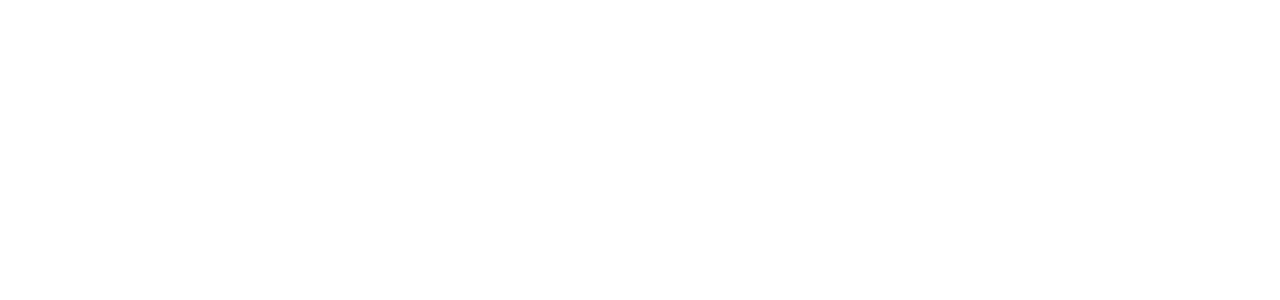
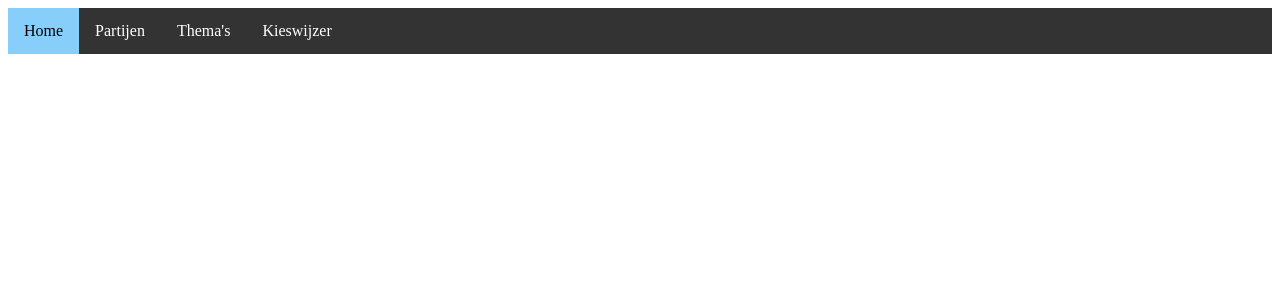
Before and after one commit to ps220812/Project3, a PHP site: page /home.php in a window 1280 px wide. Before the commit the part shown is empty. Shown: the top 300 px of the page. Run offline with PHP 8.4, Linux system fonts and the light colour scheme.

Commit message:
Web menu toegevoegd

```diff
--- a/WEB/css/style.css
+++ b/WEB/css/style.css
@@ -0,0 +1,30 @@
+ul {
+    list-style-type: none;
+    margin: 0;
+    padding: 0;
+    overflow: hidden;
+    background-color: #333;
+    position: sticky;
+  }
+
+  li {
+    float: left;
+  }
+
+  li a {
+    display: block;
+    color: white;
+    text-align: center;
+    padding: 14px 16px;
+    text-decoration: none;
+  }
+
+  li a:hover {
+    background-color: lightblue;
+    color: black;
+  }
+
+  .active {
+    background-color: lightskyblue;
+    color: black;
+  }
--- a/WEB/home.php
+++ b/WEB/home.php
@@ -4,6 +4,7 @@ $db = new VerkiezingenDB();
 ?>
 <!DOCTYPE html>
 <html lang="en">
+
 <head>
     <meta charset="UTF-8">
     <meta http-equiv="X-UA-Compatible" content="IE=edge">
@@ -11,7 +12,14 @@ $db = new VerkiezingenDB();
     <title>Home</title>
     <link rel="stylesheet" href="./css/style.css">
 </head>
+
 <body>
+    <ul>
+        <li><a class="active" href="./home.php">Home</a></li>
+        <li><a href="./partijen.php">Partijen</a></li>
+        <li><a href="./themas.php">Thema's</a></li>
+        <li><a href="./kieswijzer.php">Kieswijzer</a></li>
+    </ul>
+</body>
 
-</body>
 </html>
```
Also changed, not shown: WEB/kieswijzer.php (+6 -1 lines), WEB/partijen.php (+6 -1 lines), WEB/themas.php (+6 -1 lines).
